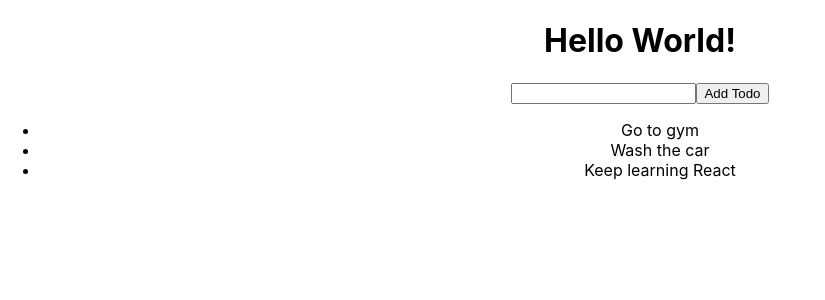
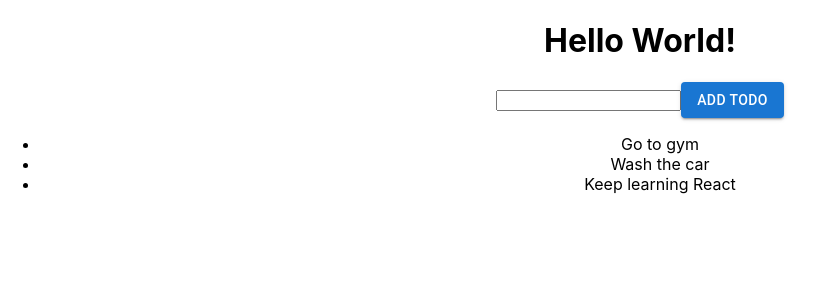
Before and after one commit to DerekBelloni/react-firebase-todo, a React (Create React App) app: page / in a window 1280 px wide. Shown: the top 300 px of the page, without its empty margins (0-825 px from the left). Built offline with nearby package versions, Linux system fonts and the light colour scheme.

Commit message:
material design imported

```diff
--- a/package.json
+++ b/package.json
@@ -3,6 +3,9 @@
   "version": "0.1.0",
   "private": true,
   "dependencies": {
+    "@emotion/react": "^11.9.0",
+    "@emotion/styled": "^11.8.1",
+    "@mui/material": "^5.8.2",
     "@testing-library/jest-dom": "^5.16.4",
     "@testing-library/react": "^13.3.0",
     "@testing-library/user-event": "^13.5.0",
--- a/src/App.js
+++ b/src/App.js
@@ -1,5 +1,6 @@
 import React, { useState, useEffect } from 'react';
 import './App.css';
+import { Button } from '@mui/material'
 
 function App() {
   const [todos, setTodos] = useState(['Go to gym', 'Wash the car', 'Keep learning React'])
@@ -13,6 +14,7 @@ function App() {
       ...prevTodos,
       input
     ])
+    setInput('')
   }
 
 
@@ -27,7 +29,8 @@ function App() {
           value={input}
           onChange={event => setInput(event.target.value)}
         />
-        <button type="submit" onClick={addTodo}>Add Todo</button>
+        <Button type="submit" onClick={addTodo} variant="contained">Add Todo</Button>
+
       </form>
       <ul>
         {todos.map(todo => (
```
Also changed, not shown: 1 other file (tests, documents, lock files or other folders).
